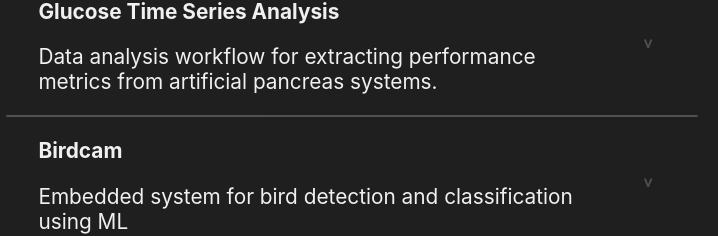
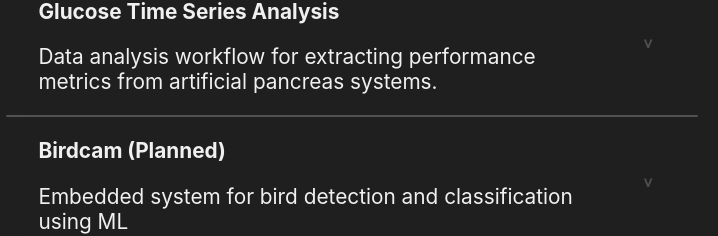
Before and after one commit to tfilewic/portfolio, a React (Create React App) app: page / in a window 1280 px wide. Shown: the part 1258-1494 px from the top of the page, without its empty margins (288-1006 px from the left). Built offline with nearby package versions, Linux system fonts and the light colour scheme.

Commit message:
Adjust project description

```diff
--- a/src/components/Projects.js
+++ b/src/components/Projects.js
@@ -101,7 +101,7 @@ function Projects() {
         />
         <hr className="project-divider" />
         <Project
-          title="Birdcam"
+          title="Birdcam (Planned)"
           isOpen={openProject === "Birdcam"}
           setOpenProject={setOpenProject}
           summary="Embedded system for bird detection and classification using ML"
```
